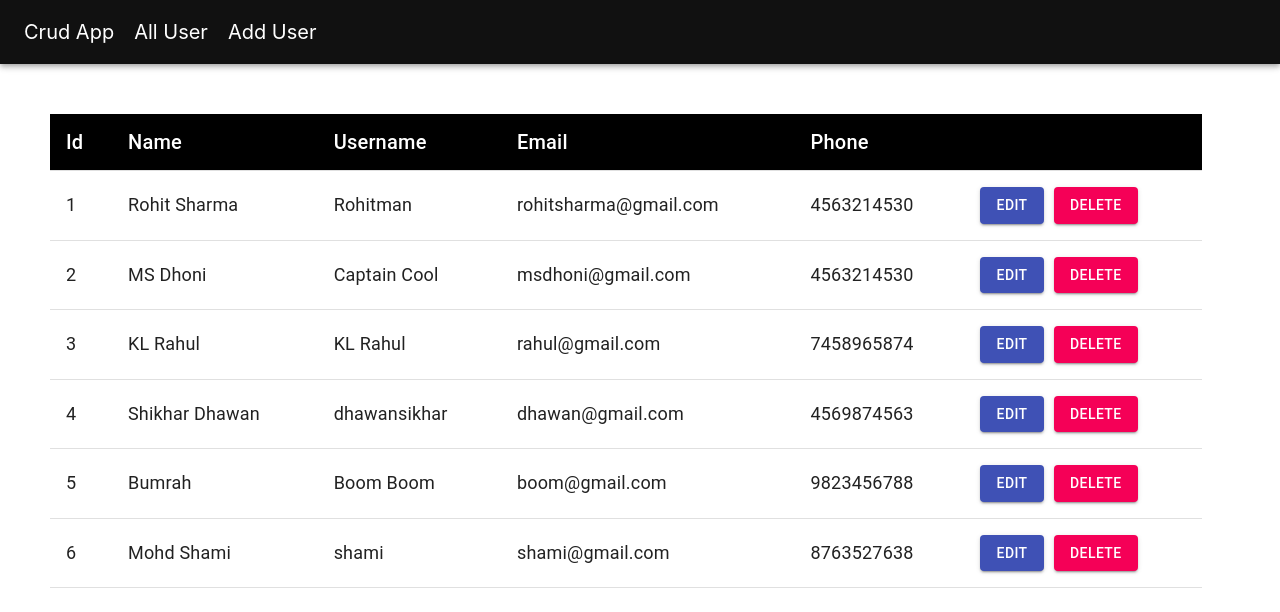
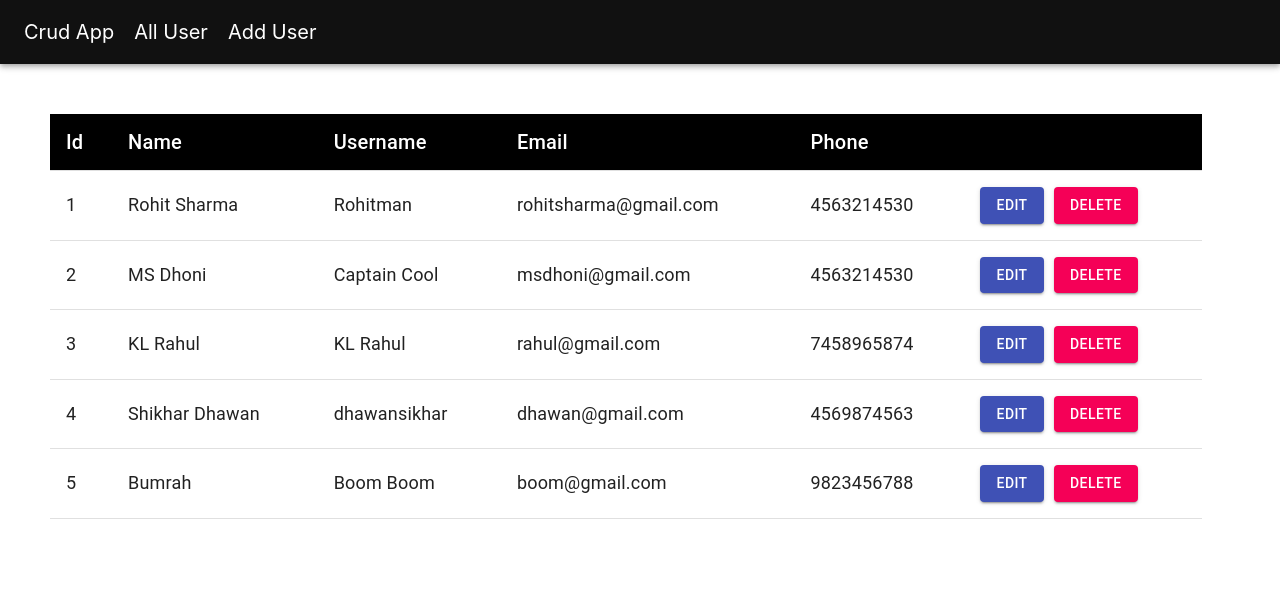
Before and after one commit to ritagujar/100daysOfDevelopement, a React (Create React App) app in the folder REACT/crud-app/: page /all in a window 1280 px wide. Shown: the top 612 px of the page. Built offline with nearby package versions, Linux system fonts and the light colour scheme; data requests are answered from the project's data file.

Commit message:
#Day48 - React - Crud App - Created DELETE Users using Axios

```diff
--- a/REACT/crud-app/src/Database/db.json
+++ b/REACT/crud-app/src/Database/db.json
@@ -34,13 +34,6 @@
       "email": "boom@gmail.com",
       "phone": "9823456788",
       "id": 5
-    },
-    {
-      "name": "Mohd Shami",
-      "username": "shami",
-      "email": "shami@gmail.com",
-      "phone": "8763527638",
-      "id": 6
     }
   ]
 }
--- a/REACT/crud-app/src/Service/api.js
+++ b/REACT/crud-app/src/Service/api.js
@@ -14,3 +14,7 @@ export const addUser = async (user) => {
 export const editUser = async (id, user) => {
   return await axios.put(`${url}/${id}`, user);
 };
+
+export const deleteUser = async (id) => {
+  return await axios.delete(`${url}/${id}`);
+};
--- a/REACT/crud-app/src/components/AllUsers.js
+++ b/REACT/crud-app/src/components/AllUsers.js
@@ -10,6 +10,7 @@ import {
   makeStyles,
 } from "@material-ui/core";
 import { getUsers } from "./../Service/api";
+import { deleteUser } from "./../Service/api";
 import { useNavigate } from "react-router-dom";
 
 const useStyles = makeStyles({
@@ -46,6 +47,11 @@ const AllUsers = () => {
     setUsers(response.data);
   };
 
+  const deleteUserData = async (id) => {
+    await deleteUser(id);
+    getAllUsers();
+  };
+
   return (
     <Table className={classes.table}>
       <TableHead>
@@ -75,7 +81,11 @@ const AllUsers = () => {
               >
                 Edit
               </Button>
-              <Button variant="contained" color="secondary">
+              <Button
+                variant="contained"
+                color="secondary"
+                onClick={() => deleteUserData(user.id)}
+              >
                 Delete
               </Button>
             </TableCell>
```
